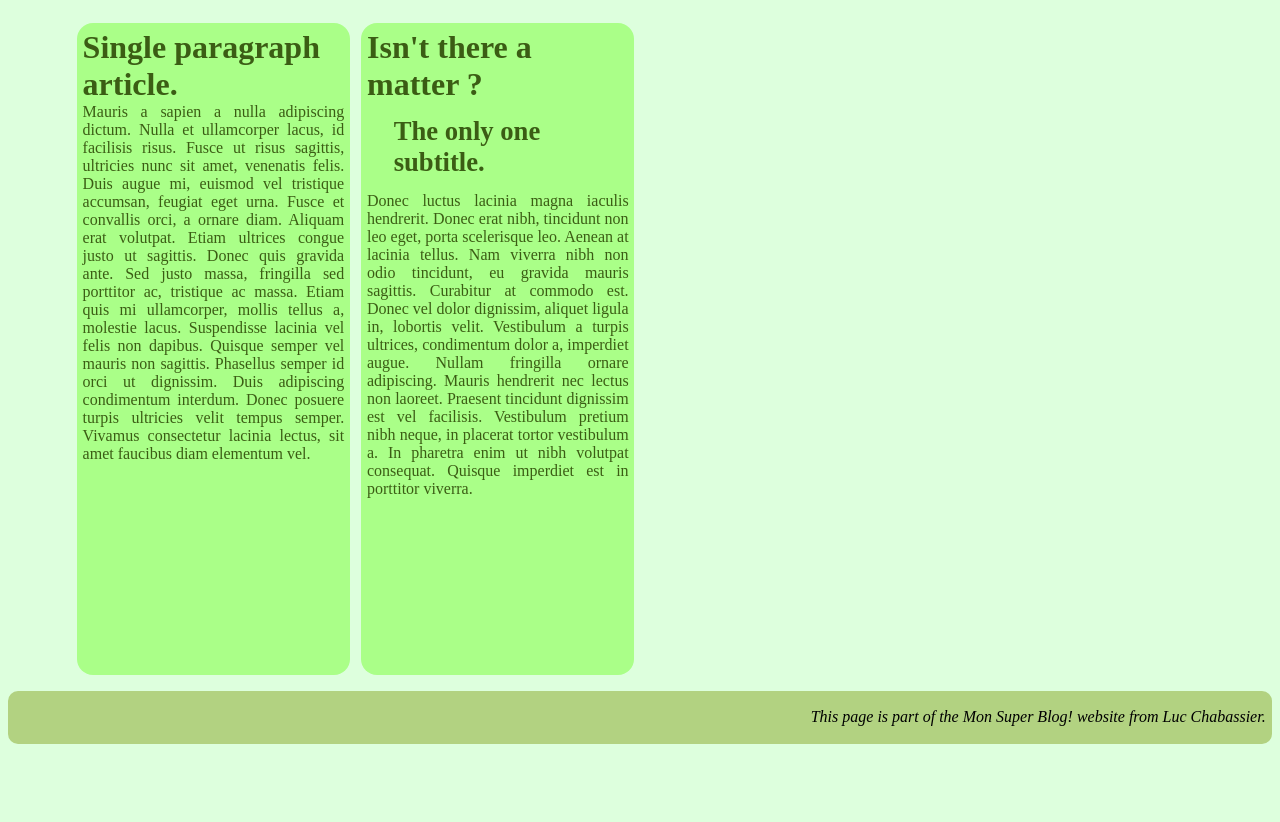
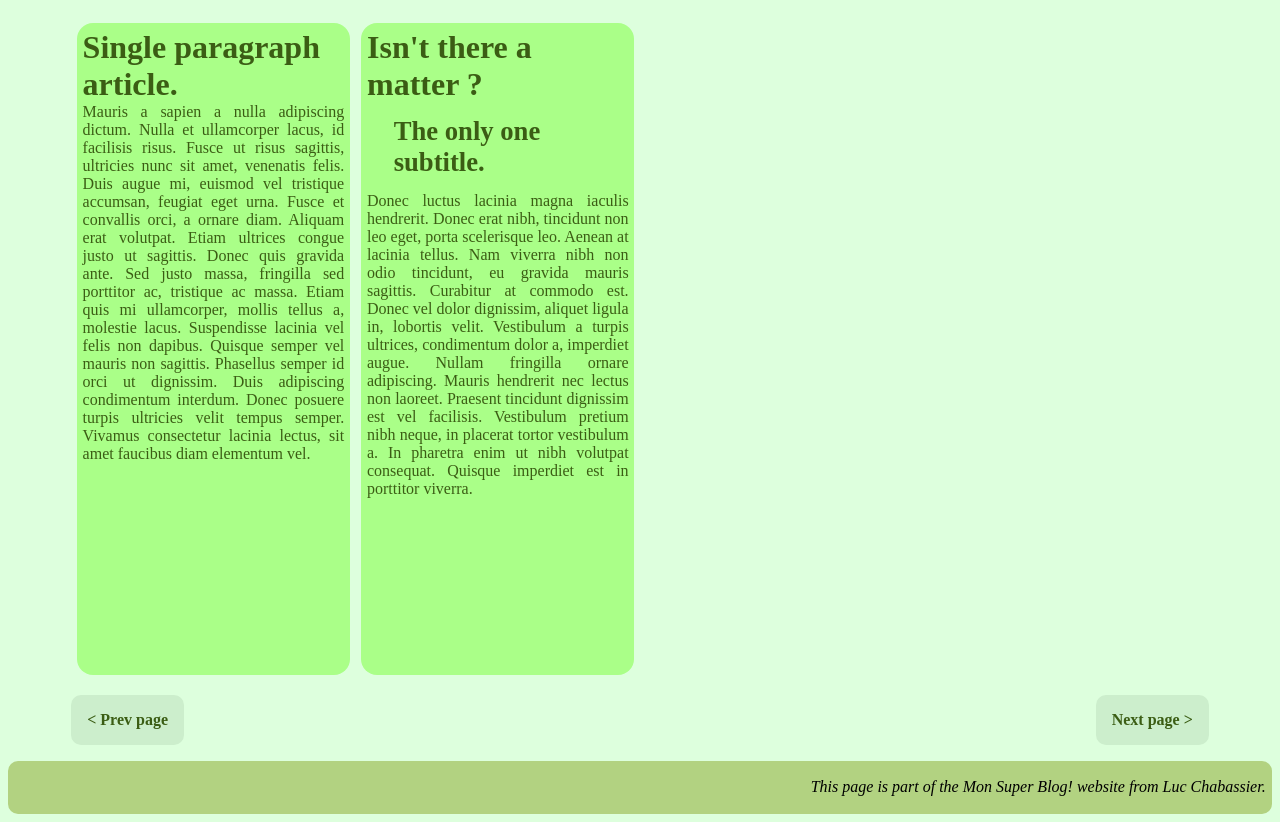
Before and after one commit to dwarfmaster/website, a plain HTML site: page html/menu.html in a window 1280 px wide. Shown: the part 754-1576 px from the top of the page. Before the commit the page ends 1506 px from the top, so only its background shows below. Drawn offline with Linux system fonts and the light colour scheme.

Commit message:
Added navigation links.

```diff
--- a/html/articles.css
+++ b/html/articles.css
@@ -12,6 +12,7 @@ body
     width:90%;
     margin-right:auto;
     margin-left:auto;
+    margin-bottom:1em;
     padding:auto;
 }
 
@@ -89,8 +90,46 @@ body
     color:#3b5d14;
 }
 
-.article a:hover
+#navigation
 {
+    clear:both;
+}
+
+.nextpage
+{
+    display:block;
+    float:right;
+    margin-top:0.25em;
+    margin-bottom:1em;
+
+    font-size:16;
     font-weight:bold;
-    text-decoration:underline;
+    text-decoration:none;
+    color:#3b5d14;
+
+    background:#cceecc;
+    padding:1em;
+    border-radius:10px;
 }
+
+.prevpage
+{
+    display:block;
+    float:left;
+    margin-top:0.25em;
+    margin-bottom:1em;
+
+    font-size:16;
+    font-weight:bold;
+    text-decoration:none;
+    color:#3b5d14;
+
+    background:#cceecc;
+    padding:1em;
+    border-radius:10px;
+}
+
+.prevpage:hover, .nextpage:hover
+{
+    background:#bbddbb;
+}
--- a/html/menu.html
+++ b/html/menu.html
@@ -80,6 +80,11 @@
         <div class="title">The only one subtitle.</div>
         <div class="paragraph">Donec luctus lacinia magna iaculis hendrerit. Donec erat nibh, tincidunt non leo eget, porta scelerisque leo. Aenean at lacinia tellus. Nam viverra nibh non odio tincidunt, eu gravida mauris sagittis. Curabitur at commodo est. Donec vel dolor dignissim, aliquet ligula in, lobortis velit. Vestibulum a turpis ultrices, condimentum dolor a, imperdiet augue. Nullam fringilla ornare adipiscing. Mauris hendrerit nec lectus non laoreet. Praesent tincidunt dignissim est vel facilisis. Vestibulum pretium nibh neque, in placerat tortor vestibulum a. In pharetra enim ut nibh volutpat consequat. Quisque imperdiet est in porttitor viverra.</div>
     </div>
+
+    <div id="navigation">
+        <a class="prevpage" href="menu.html#next">< Prev page </a>
+        <a class="nextpage" href="menu.html#next">Next page ></a>
+    </div>
 </div>
 
 <!-- Foot -->
```
